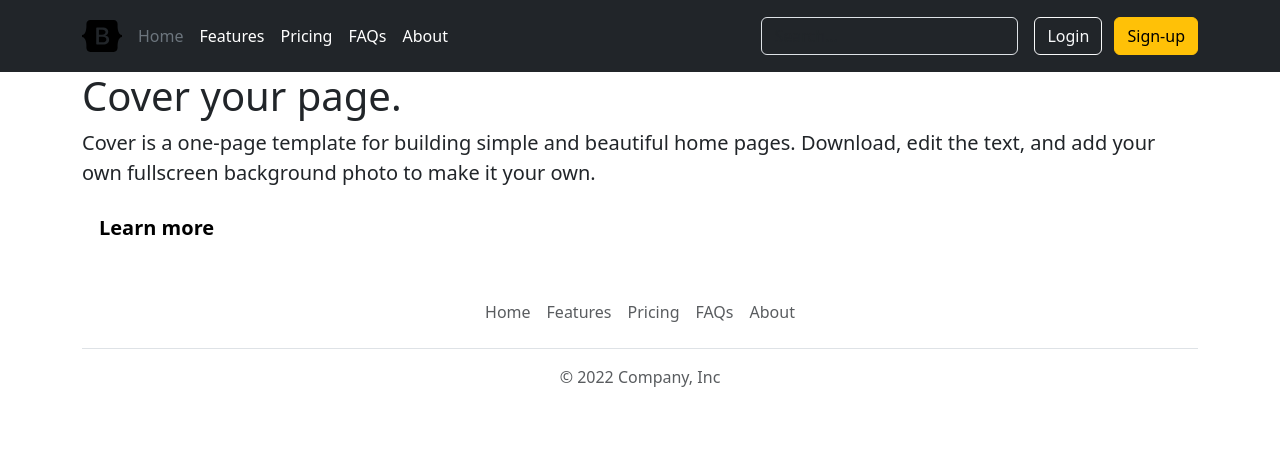
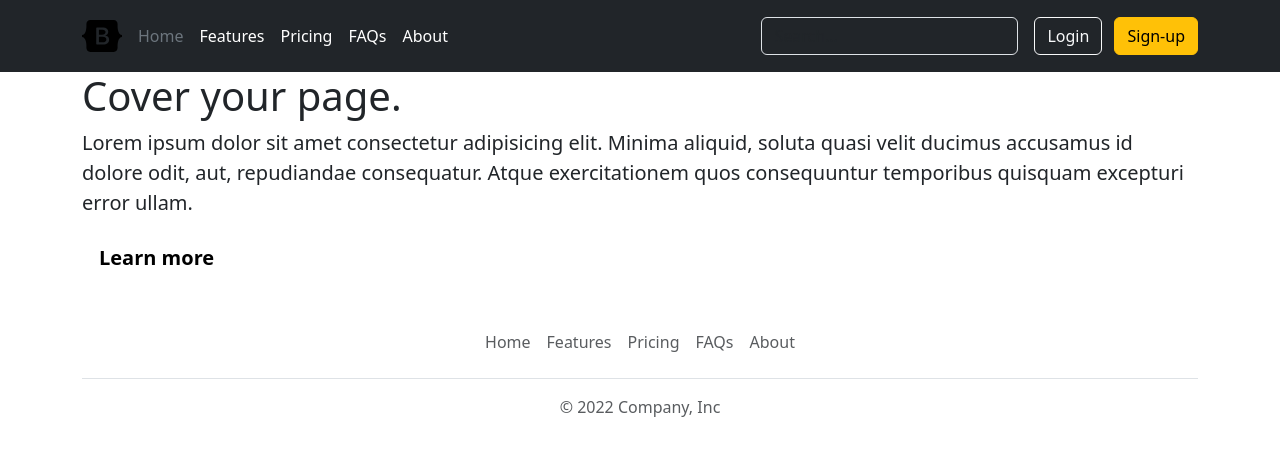
Before and after one commit to Dreamvalian/Fly-Pass, a PHP site: page / in a window 1280 px wide. Shown: the top 456 px of the page. Run offline with PHP 8.4, Linux system fonts and the light colour scheme.

Commit message:
Updating Readme and index.php

```diff
--- a/index.php
+++ b/index.php
@@ -20,7 +20,7 @@ include('includes/svg.php');
     <main class="px-3">
         <div class="container">
             <h1>Cover your page.</h1>
-            <p class="lead">Cover is a one-page template for building simple and beautiful home pages. Download, edit the text, and add your own fullscreen background photo to make it your own.</p>
+            <p class="lead">Lorem ipsum dolor sit amet consectetur adipisicing elit. Minima aliquid, soluta quasi velit ducimus accusamus id dolore odit, aut, repudiandae consequatur. Atque exercitationem quos consequuntur temporibus quisquam excepturi error ullam.</p>
             <p class="lead">
                 <a href="#" class="btn btn-lg btn-light fw-bold border-white bg-white">Learn more</a>
             </p>
```
Also changed, not shown: README.md.
